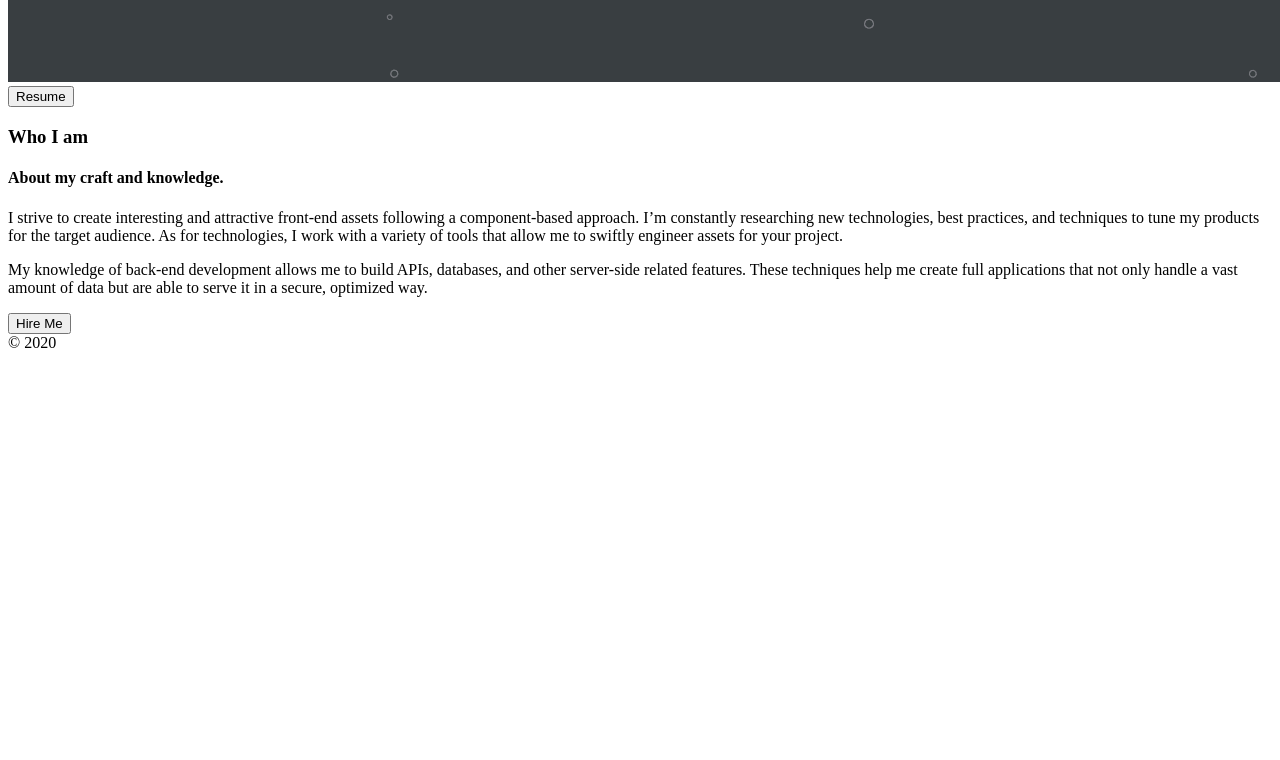
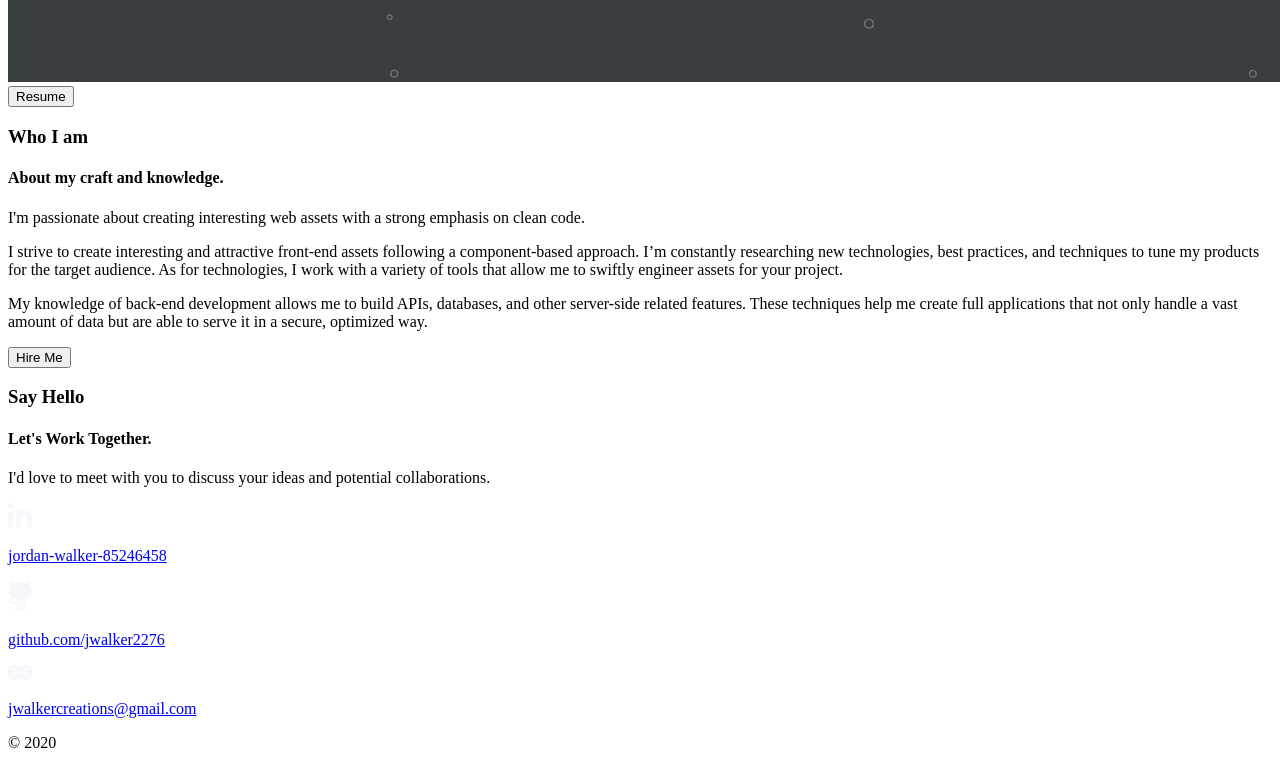
Before and after one commit to jwalker2276/portfolio--website-v3, a Gatsby site: page / in a window 1280 px wide. Shown: the part 8714-9474 px from the top of the page. Before the commit the page ends 9074 px from the top, so only its background shows below. Built offline with nearby package versions, Linux system fonts and the light colour scheme; Gatsby itself is replaced by a stand-in of ours.

Commit message:
Created first set of components for the contact section.

```diff
--- a/src/components/sections/about/AboutSection.tsx
+++ b/src/components/sections/about/AboutSection.tsx
@@ -5,6 +5,7 @@ import AboutRow from "./AboutRow";
 import AboutRowIconsContainer from "./AboutRowIconsContainer";
 import AboutRowText from "./AboutRowText";
 import PrimaryCallToActionButton from "../../common/buttons/PrimaryCallToAction";
+import SectionIntroText from "../common/SectionIntroText";
 
 const infoOne =
   "I strive to create interesting and attractive front-end assets following a component-based approach. I’m constantly researching new technologies, best practices, and techniques to tune my products for the target audience. As for technologies, I work with a variety of tools that allow me to swiftly engineer assets for your project.";
@@ -25,6 +26,7 @@ const AboutSection = (): JSX.Element => (
       titleText="Who I am"
       subTitleText="About my craft and knowledge."
     />
+    <SectionIntroText displayText="I'm passionate about creating interesting web assets with a strong emphasis on clean code." />
     <AboutRow>
       <AboutRowIconsContainer />
       <AboutRowText textToDisplay={infoOne} />
--- /dev/null
+++ b/src/components/sections/common/SectionIntroText.tsx
@@ -0,0 +1,16 @@
+import React from "react";
+import styled from "styled-components";
+
+type SectionIntoTextProps = {
+  displayText: string;
+};
+
+const StyledSectionIntroText = styled.p``;
+
+const SectionIntroText = ({
+  displayText,
+}: SectionIntoTextProps): JSX.Element => (
+  <StyledSectionIntroText>{displayText}</StyledSectionIntroText>
+);
+
+export default SectionIntroText;
--- /dev/null
+++ b/src/components/sections/contact/ContactLinkContainer.tsx
@@ -0,0 +1,27 @@
+import React from "react";
+import styled from "styled-components";
+import ContactLinkIcon from "./ContactLinkIcon";
+import ContactLinkText from "./ContactLinkText";
+
+type ContactLinkContainerProps = {
+  shortLink?: string;
+  icon: string;
+  imageAlt: string;
+  link: string;
+};
+
+const StyledContactLinkContainer = styled.a``;
+
+const ContactLinkContainer = ({
+  shortLink,
+  icon,
+  imageAlt,
+  link,
+}: ContactLinkContainerProps): JSX.Element => (
+  <StyledContactLinkContainer href={link} target="noreferrer nopener">
+    <ContactLinkIcon icon={icon} imageAlt={imageAlt} />
+    <ContactLinkText shortLink={shortLink} link={link} />
+  </StyledContactLinkContainer>
+);
+
+export default ContactLinkContainer;
--- /dev/null
+++ b/src/components/sections/contact/ContactLinkIcon.tsx
@@ -0,0 +1,18 @@
+import React from "react";
+import styled from "styled-components";
+
+type ContactLinkIconProps = {
+  icon: string;
+  imageAlt: string;
+};
+
+const StyledContactLinkIcon = styled.img``;
+
+const ContactLinkIcon = ({
+  icon,
+  imageAlt,
+}: ContactLinkIconProps): JSX.Element => (
+  <StyledContactLinkIcon src={icon} alt={imageAlt} />
+);
+
+export default ContactLinkIcon;
--- /dev/null
+++ b/src/components/sections/contact/ContactLinkText.tsx
@@ -0,0 +1,20 @@
+import React from "react";
+import styled from "styled-components";
+
+type ContactLinkTextProps = {
+  shortLink?: string;
+  link: string;
+};
+
+const StyledContactLinkText = styled.p``;
+
+const ContactLinkText = ({
+  shortLink,
+  link,
+}: ContactLinkTextProps): JSX.Element => (
+  <StyledContactLinkText>
+    {shortLink === undefined ? link : shortLink}
+  </StyledContactLinkText>
+);
+
+export default ContactLinkText;
--- /dev/null
+++ b/src/components/sections/contact/PrimaryContactMethod.tsx
@@ -0,0 +1,38 @@
+import React from "react";
+import styled from "styled-components";
+// Icons
+import LinkedInIcon from "../../../images/icon-linkedin.svg";
+import GithubIcon from "../../../images/icon-github.svg";
+import EmailIcon from "../../../images/icon-email.svg";
+import ContactLinkContainer from "./ContactLinkContainer";
+
+// Links
+const linkedin = "https://www.linkedin.com/in/jordan-walker-85246458/";
+const github = "https://github.com/jwalker2276";
+const email = "jwalkercreations@gmail.com";
+
+const StyledPrimaryContactMethod = styled.div``;
+
+const PrimaryContactMethod = (): JSX.Element => (
+  <StyledPrimaryContactMethod>
+    <ContactLinkContainer
+      icon={LinkedInIcon}
+      imageAlt="Linkedin Profile"
+      link={linkedin}
+      shortLink="jordan-walker-85246458"
+    />
+    <ContactLinkContainer
+      icon={GithubIcon}
+      imageAlt="Github Profile"
+      link={github}
+      shortLink="github.com/jwalker2276"
+    />
+    <ContactLinkContainer
+      icon={EmailIcon}
+      imageAlt="Email Address"
+      link={email}
+    />
+  </StyledPrimaryContactMethod>
+);
+
+export default PrimaryContactMethod;
--- /dev/null
+++ b/src/components/sections/contact/SecondaryContactMethod.tsx
@@ -0,0 +1,10 @@
+import React from "react";
+import styled from "styled-components";
+
+const StyledSecondaryContactMethod = styled.div``;
+
+const SecondaryContactMethod = (): JSX.Element => (
+  <StyledSecondaryContactMethod></StyledSecondaryContactMethod>
+);
+
+export default SecondaryContactMethod;
--- /dev/null
+++ b/src/components/sections/contact/SectionContact.tsx
@@ -0,0 +1,19 @@
+import React from "react";
+import styled from "styled-components";
+import SectionHeader from "../common/SectionHeader";
+import SectionIntroText from "../common/SectionIntroText";
+import PrimaryContactMethod from "./PrimaryContactMethod";
+import SecondaryContactMethod from "./SecondaryContactMethod";
+
+const StyledSectionContact = styled.section``;
+
+const SectionContact = (): JSX.Element => (
+  <StyledSectionContact>
+    <SectionHeader titleText="Say Hello" subTitleText="Let's Work Together." />
+    <SectionIntroText displayText="I'd love to meet with you to discuss your ideas and potential collaborations." />
+    <PrimaryContactMethod />
+    <SecondaryContactMethod />
+  </StyledSectionContact>
+);
+
+export default SectionContact;
--- a/src/pages/index.tsx
+++ b/src/pages/index.tsx
@@ -4,6 +4,7 @@ import HeroSection from "../components/sections/hero/HeroSection";
 import PortfolioSection from "../components/sections/portfolio/PortfolioSection";
 import SkillsetSection from "../components/sections/skillset/SkillsetSection";
 import AboutSection from "../components/sections/about/AboutSection";
+import ContactSection from "../components/sections/contact/SectionContact";
 
 const IndexPage = (): JSX.Element => (
   <Layout>
@@ -11,6 +12,7 @@ const IndexPage = (): JSX.Element => (
     <SkillsetSection />
     <PortfolioSection />
     <AboutSection />
+    <ContactSection />
   </Layout>
 );
 
```
Also changed, not shown: src/images/icon-email.svg (added), src/images/icon-github.svg (added), src/images/icon-linkedin.svg (added).
